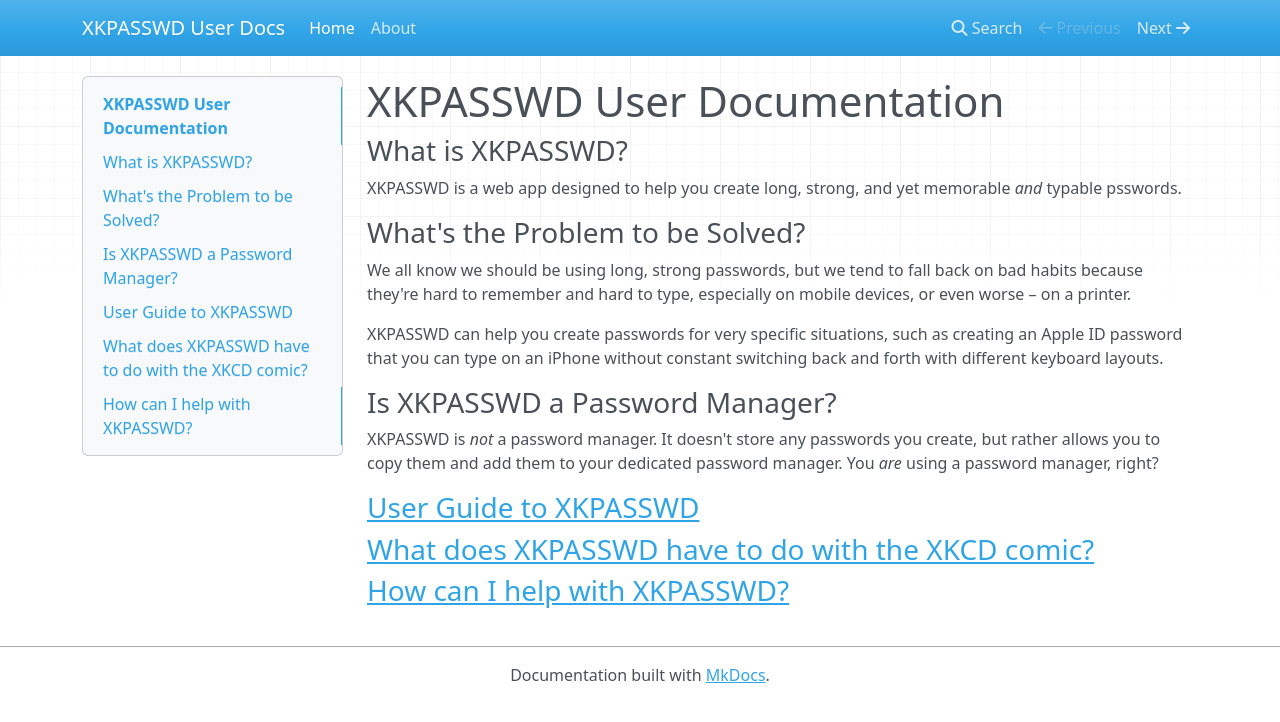
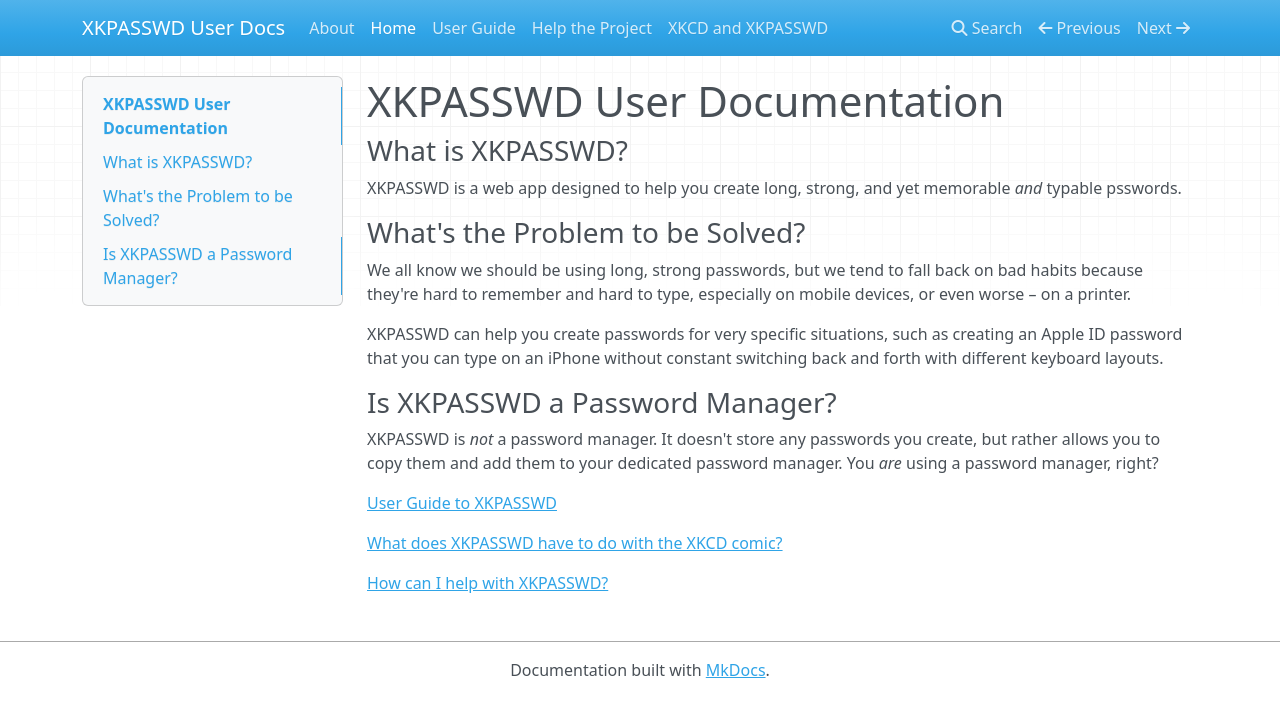
Before and after one commit to podfeet/user-docs-xkpasswd, an MkDocs documentation site: the page built from docs/index.md, in a window 1280 px wide. Shown: the top 722 px of the page. Built offline with MkDocs 1.6.1, drawn with Linux system fonts in a browser that asks for light colours; nearby versions of some CDN libraries.

```diff
--- a/docs/docs_dir/style.css
+++ b/docs/docs_dir/style.css
@@ -1,3 +1,4 @@
 code {
-  font-family: "Courier New Bold", monospace;
+  font-family: "Courier New", monospace;
+  border: none;
 }
--- a/docs/index.md
+++ b/docs/index.md
@@ -14,8 +14,8 @@ XKPASSWD can help you create passwords for very specific situations, such as cre
 
 XKPASSWD is _not_ a password manager. It doesn't store any passwords you create, but rather allows you to copy them and add them to your dedicated password manager. You _are_ using a password manager, right?
 
-### [User Guide to XKPASSWD](user-guide.md)
+[User Guide to XKPASSWD](user-guide.md)
 
-### [What does XKPASSWD have to do with the XKCD comic?](xkcd-comic.md)
+[What does XKPASSWD have to do with the XKCD comic?](xkcd-comic.md)
 
-### [How can I help with XKPASSWD?](help-xkpasswd.md)
+[How can I help with XKPASSWD?](help-xkpasswd.md)
--- a/mkdocs.yml
+++ b/mkdocs.yml
@@ -1,8 +1,11 @@
 site_name: XKPASSWD User Docs
 site_url: https://xkpasswd.net/userdocs
 nav:
+  - About: about.md
   - Home: index.md
-  - About: about.md
+  - User Guide: user-guide.md
+  - Help the Project: help-xkpasswd.md
+  - XKCD and XKPASSWD: xkcd-comic.md
 
 theme:
   name: mkdocs
```
Also changed, not shown: docs/user-guide.md (+87 -3 lines), docs/xkcd-comic.md (+6 -3 lines), docs/assets/default-passwords.png (added), docs/assets/passwords-block-of-text.png (added), docs/assets/passwords-list-view.png (added), docs/assets/use-the-beta.png (added), 1 other file.
